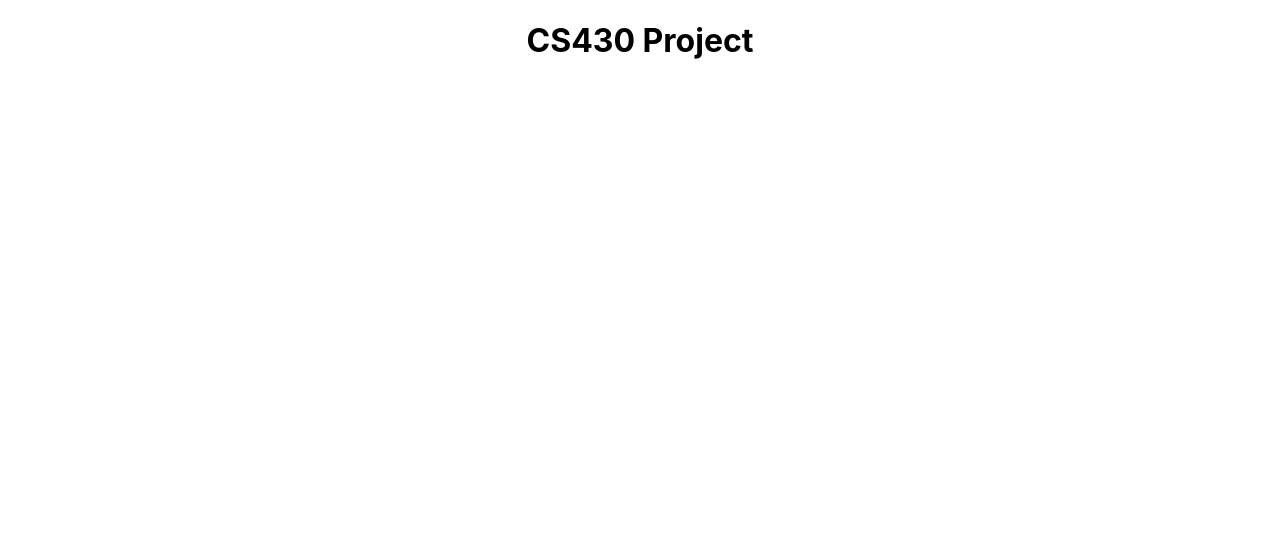
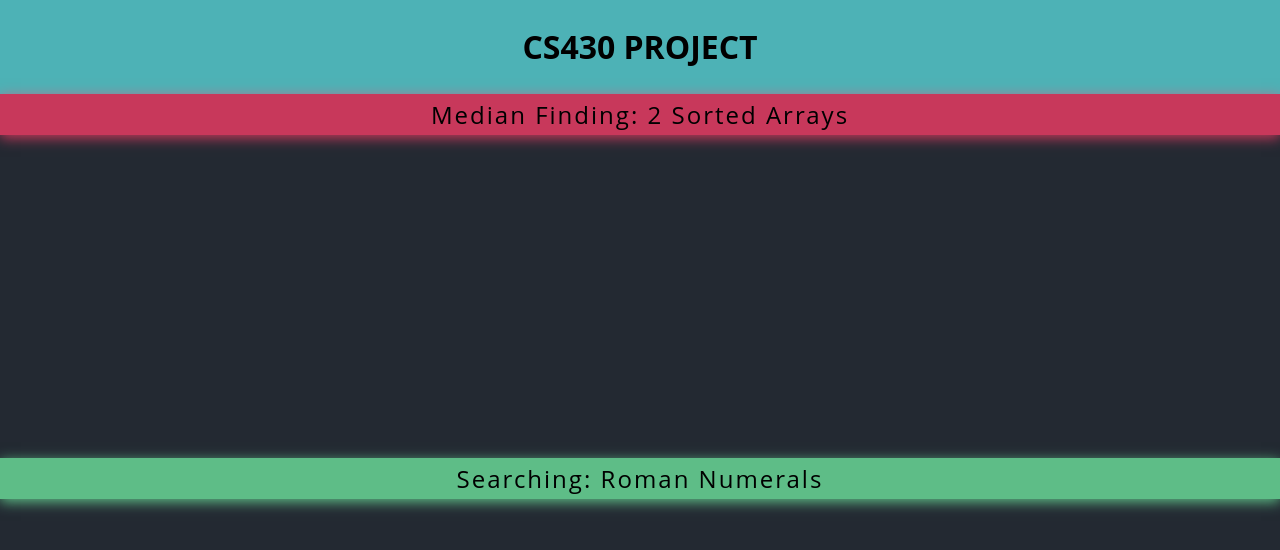
Before and after one commit to victorsamsonov/cs430-project, a React (Create React App) app: page / in a window 1280 px wide. Shown: the top 550 px of the page. Built offline with nearby package versions, Linux system fonts and the light colour scheme.

Commit message:
Initial Styling

```diff
--- a/src/App.css
+++ b/src/App.css
@@ -1,38 +1,47 @@
-.App {
-  text-align: center;
+
+body {
+  font-family: "Open Sans", sans-serif;
+  margin: 0;
+  padding: 0;
+
 }
 
-.App-logo {
-  height: 40vmin;
-  pointer-events: none;
+.header{
+  background-color: rgba(18, 153, 158,.75);
+  text-align: center;
+  margin:0;
+  padding:.25rem 0;
 }
 
-@media (prefers-reduced-motion: no-preference) {
-  .App-logo {
-    animation: App-logo-spin infinite 20s linear;
-  }
+.section1{
+  min-height: 45.5vh;
+  background-color: #232932;
+  box-shadow: 0px,10px,5px,5px,rgb(255, 62, 105);
 }
 
-.App-header {
-  background-color: #282c34;
-  min-height: 100vh;
-  display: flex;
-  flex-direction: column;
-  align-items: center;
-  justify-content: center;
-  font-size: calc(10px + 2vmin);
-  color: white;
+.section2{
+  min-height: 45.5vh;
+  background-color: #232932;
 }
 
-.App-link {
-  color: #61dafb;
+.section1-title{
+  text-align: center;
+  margin:0;
+  background-color: rgba(255, 62, 105,.75);
+  font-weight: 500;
+  padding:.25rem 0;
+  letter-spacing: 2px;
+  box-shadow: 0px 2.5px 12.5px rgba(255, 62, 105,.75);
+
+
 }
 
-@keyframes App-logo-spin {
-  from {
-    transform: rotate(0deg);
-  }
-  to {
-    transform: rotate(360deg);
-  }
+.section2-title{
+  text-align: center;
+  margin:0;
+  font-weight: 500;
+  padding:.25rem 0;
+  background-color: rgba(114, 239, 163,.75);
+  letter-spacing: 2px;
+  box-shadow: 0px 2.5px 12.5px rgba(114, 239, 163,.75);
 }
--- a/src/App.js
+++ b/src/App.js
@@ -1,25 +1,22 @@
-import logo from './logo.svg';
 import './App.css';
 
 function App() {
+  /*
+  Return of App component
+  */
   return (
-    <div className="App">
-      <h1>CS430 Project</h1>
-      {/* <header className="App-header">
-        <img src={logo} className="App-logo" alt="logo" />
-        <p>
-          Edit <code>src/App.js</code> and save to reload.
-        </p>
-        <a
-          className="App-link"
-          href="https://reactjs.org"
-          target="_blank"
-          rel="noopener noreferrer"
-        >
-          Learn React
-        </a>
-      </header> */}
-    </div>
+    <body className="App">
+      <header className={'header'}>
+        <h1>CS430 PROJECT</h1>
+      </header>
+      <section className="section1">
+        <h2 className="section1-title"> Median Finding: 2 Sorted Arrays </h2>
+      </section>
+      <section className="section2">
+        <h2 className="section2-title">Searching: Roman Numerals</h2>
+      </section>
+
+    </body>
   );
 }
 
--- a/src/index.css
+++ b/src/index.css
@@ -1,13 +1,18 @@
 body {
   margin: 0;
-  font-family: -apple-system, BlinkMacSystemFont, 'Segoe UI', 'Roboto', 'Oxygen',
-    'Ubuntu', 'Cantarell', 'Fira Sans', 'Droid Sans', 'Helvetica Neue',
-    sans-serif;
-  -webkit-font-smoothing: antialiased;
-  -moz-osx-font-smoothing: grayscale;
+  font-family: "Open Sans", sans-serif;
+  padding: 0;
 }
 
 code {
   font-family: source-code-pro, Menlo, Monaco, Consolas, 'Courier New',
     monospace;
 }
+body {
+  box-sizing: border-box;
+}
+*,
+*:before,
+*:after {
+  box-sizing: border-box;
+}
```
Also changed, not shown: src/Components/MedianFinding.js (added), src/Components/Searching.js (added).
